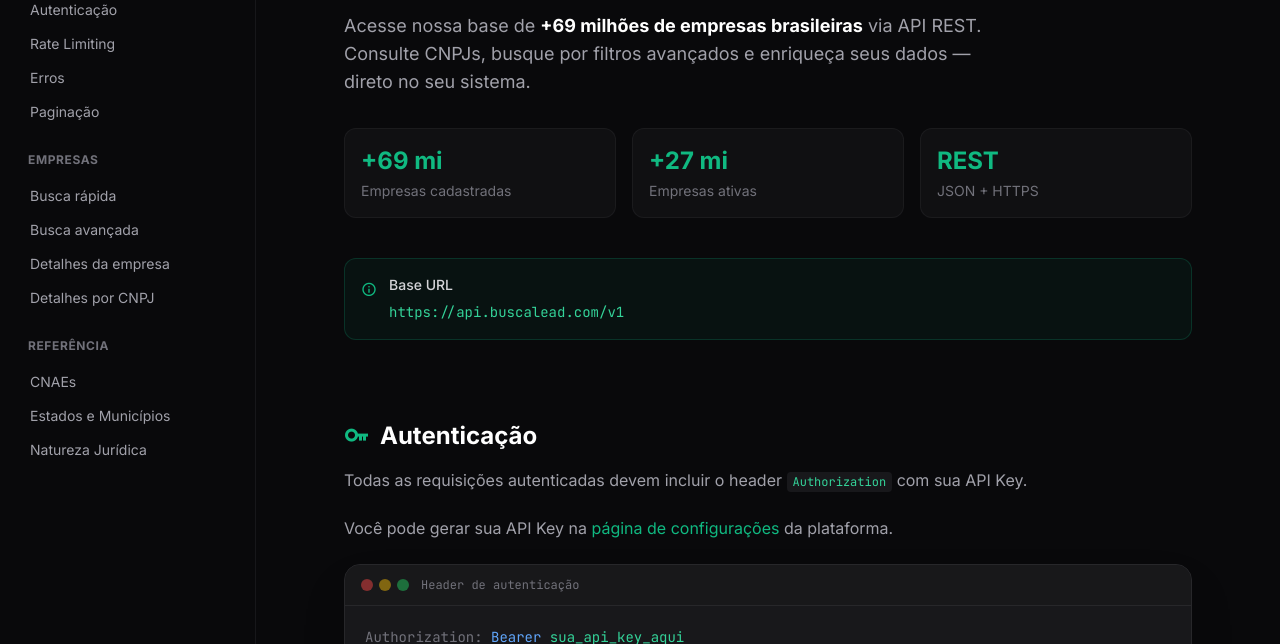
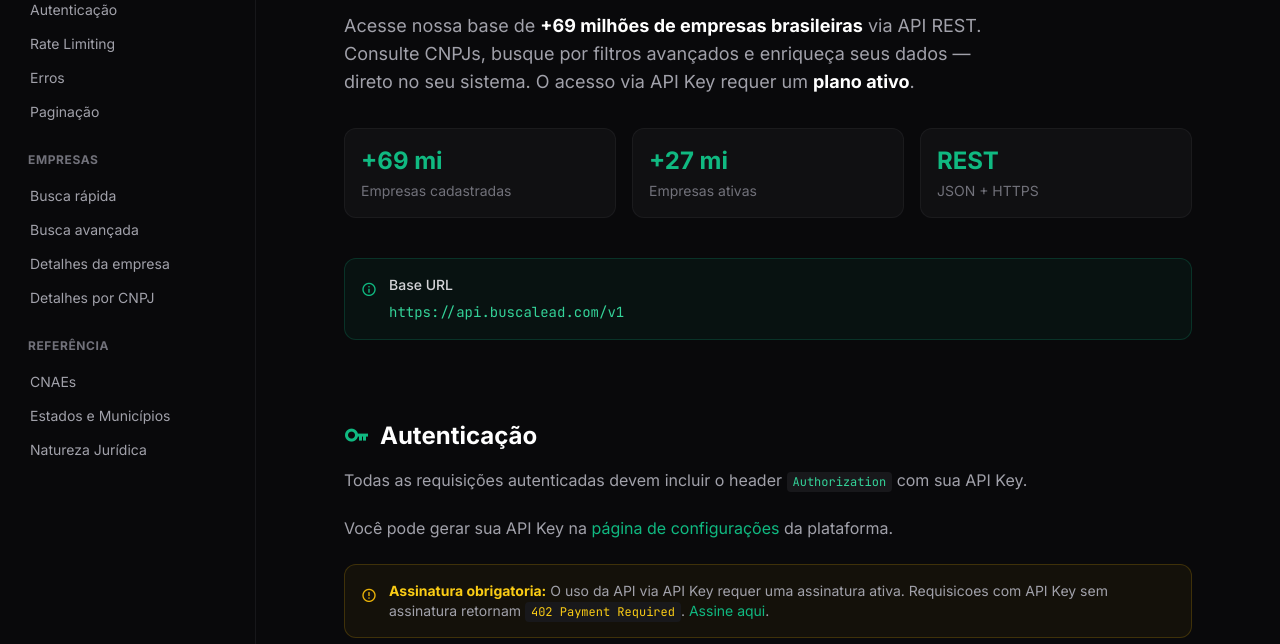
Before and after one commit to danielfnz/buscalead-docs, a plain HTML site: page index.html in a window 1280 px wide. Shown: the part 156-800 px from the top of the page. Drawn offline with nearby package versions, Linux system fonts and the light colour scheme.

Commit message:
docs: clarify API Key usage requires an active subscription and document the 402 Payment Required error.

```diff
--- a/index.html
+++ b/index.html
@@ -185,6 +185,7 @@
           <p class="text-lg text-zinc-400 mb-8 max-w-2xl">
             Acesse nossa base de <strong class="text-white">+69 milhões de empresas brasileiras</strong> via API REST.
             Consulte CNPJs, busque por filtros avançados e enriqueça seus dados — direto no seu sistema.
+            O acesso via API Key requer um <strong class="text-white">plano ativo</strong>.
           </p>
 
           <div class="grid grid-cols-1 sm:grid-cols-3 gap-4 mb-10">
@@ -226,6 +227,13 @@
             Você pode gerar sua API Key na <a href="https://buscalead.com/office/settings"
               class="text-emerald-500 hover:underline">página de configurações</a> da plataforma.
           </p>
+
+          <div class="mb-6 p-4 rounded-xl bg-yellow-500/5 border border-yellow-500/20">
+            <div class="flex items-start gap-3">
+              <i class="ri-error-warning-line text-yellow-500 mt-0.5"></i>
+              <p class="text-sm text-zinc-400"><strong class="text-yellow-400">Assinatura obrigatoria:</strong> O uso da API via API Key requer uma assinatura ativa. Requisicoes com API Key sem assinatura retornam <code class="text-yellow-400 bg-zinc-900 px-1.5 py-0.5 rounded text-xs">402 Payment Required</code>. <a href="https://buscalead.com/office/subscription" class="text-emerald-500 hover:underline">Assine aqui</a>.</p>
+            </div>
+          </div>
 
           <!-- Code Window -->
           <div class="code-window rounded-2xl bg-zinc-900 border border-zinc-800 overflow-hidden shadow-2xl mb-6">
@@ -386,6 +394,10 @@
                 <tr>
                   <td class="py-3 px-4"><code class="text-yellow-400">401</code></td>
                   <td class="py-3 px-4 text-zinc-400">Não autenticado — API Key ausente ou inválida</td>
+                </tr>
+                <tr>
+                  <td class="py-3 px-4"><code class="text-yellow-400">402</code></td>
+                  <td class="py-3 px-4 text-zinc-400">Assinatura ativa necessária para uso via API Key</td>
                 </tr>
                 <tr>
                   <td class="py-3 px-4"><code class="text-yellow-400">403</code></td>
```
